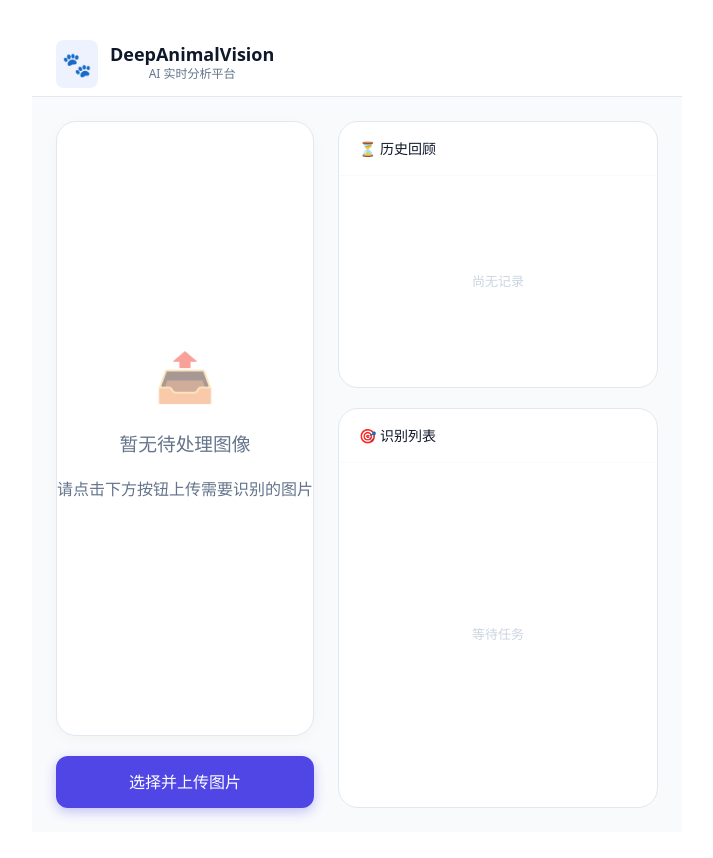
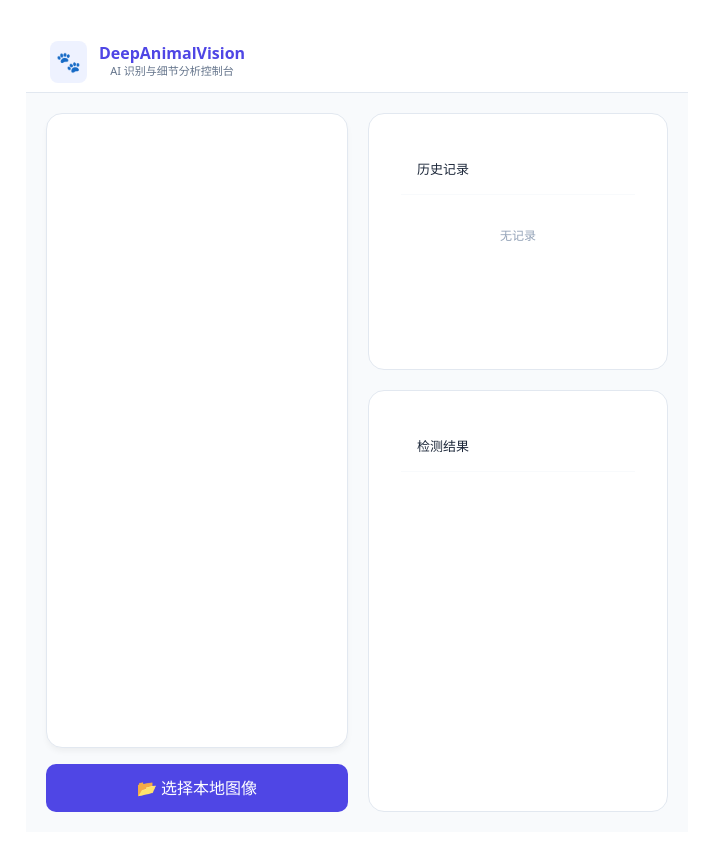
Before and after one commit to Salianbooth/DeepAnimalVision, a Vue app in the folder frontend/: page / in a window 1280 px wide. Shown: the top 858 px of the page, without its empty margins (283-996 px from the left). Built offline with nearby package versions, Linux system fonts and the light colour scheme; the HTML template or start-up script is replaced by a standard one.

Commit message:
[fix] 优化界面:放缩图片,保存检测后图片

```diff
--- a/frontend/src/App.vue
+++ b/frontend/src/App.vue
@@ -1,5 +1,5 @@
 <script setup lang="ts">
-import { ref, onMounted, computed } from 'vue'
+import { ref, onMounted, computed, reactive } from 'vue'
 import axios from 'axios'
 
 /* ===== 核心状态 ===== */
@@ -8,6 +8,17 @@ const detections = ref<any[]>([])
 const loading = ref(false)
 const imageUrl = ref<string | null>(null)
 const activeIndex = ref<number | null>(null)
+const imageObj = ref<HTMLImageElement | null>(null)
+
+// 变换状态：缩放和平移
+const transform = reactive({
+  scale: 1,
+  offsetX: 0,
+  offsetY: 0,
+  isDragging: false,
+  startX: 0,
+  startY: 0
+})
 
 type HistoryItem = {
   imageUrl: string
@@ -20,146 +31,162 @@ const historyList = ref<HistoryItem[]>([])
 const classMap: Record<number, string> = { 0: '人', 5: '公交车', 11: '停车标志' }
 const colorMap: Record<number, string> = { 0: '#F43F5E', 5: '#3B82F6', 11: '#10B981' }
 
-/* ===== 分类统计计算 ===== */
+/* ===== 分类统计 ===== */
 const stats = computed(() => {
   const map: Record<number, number> = {}
   detections.value.forEach(det => {
     map[det.class_id] = (map[det.class_id] || 0) + 1
   })
-  return Object.keys(map).map(id => {
-    const classId = Number(id)
-    return {
-      label: classMap[classId] || `类别 ${classId}`,
-      count: map[classId],
-      color: colorMap[classId] || '#8B5CF6'
-    }
-  })
+  return Object.keys(map).map(id => ({
+    label: classMap[Number(id)] || `类别 ${id}`,
+    count: map[Number(id)],
+    color: colorMap[Number(id)] || '#8B5CF6'
+  }))
 })
 
+/* ===== 缩放与平移逻辑 ===== */
+const handleZoom = (delta: number) => {
+  const newScale = transform.scale + delta
+  if (newScale >= 0.2 && newScale <= 10) {
+    transform.scale = newScale
+    drawCanvas()
+  }
+}
+
+const resetTransform = () => {
+  transform.scale = 1
+  transform.offsetX = 0
+  transform.offsetY = 0
+  drawCanvas()
+}
+
+const startDrag = (e: MouseEvent) => {
+  if (!imageUrl.value) return
+  transform.isDragging = true
+  transform.startX = e.clientX - transform.offsetX
+  transform.startY = e.clientY - transform.offsetY
+}
+
+const onDrag = (e: MouseEvent) => {
+  if (!transform.isDragging) return
+  transform.offsetX = e.clientX - transform.startX
+  transform.offsetY = e.clientY - transform.startY
+  drawCanvas()
+}
+
+const stopDrag = () => {
+  transform.isDragging = false
+}
+
+/* ===== 功能函数 ===== */
+const saveAsImage = () => {
+  if (!canvasRef.value) return
+  const link = document.createElement('a')
+  link.download = `Result_${Date.now()}.jpg`
+  link.href = canvasRef.value.toDataURL('image/jpeg', 0.9)
+  link.click()
+}
+
 const exportResult = () => {
-  if (!detections.value.length) return
   const data = { time: new Date().toLocaleString(), detections: detections.value }
   const blob = new Blob([JSON.stringify(data, null, 2)], { type: 'application/json' })
   const url = URL.createObjectURL(blob)
   const a = document.createElement('a')
   a.href = url
-  a.download = `detect_${Date.now()}.json`
+  a.download = `data_${Date.now()}.json`
   a.click()
-  URL.revokeObjectURL(url)
 }
 
-const deleteHistory = (index: number) => {
-  historyList.value.splice(index, 1)
-  localStorage.setItem('history', JSON.stringify(historyList.value))
-}
-
-const clearHistory = () => {
-  if (!confirm('确定要清空所有历史记录吗？')) return
-  historyList.value = []
-  localStorage.removeItem('history')
-}
-
-/* ===== 核心绘制：解决“图片过窄”问题 ===== */
+/* ===== 核心绘制逻辑 ===== */
 const drawCanvas = () => {
-  if (!canvasRef.value || !imageUrl.value) return
+  if (!canvasRef.value || !imageObj.value) return
   const canvas = canvasRef.value
   const ctx = canvas.getContext('2d')!
-  const img = new Image()
-  img.src = imageUrl.value
+  const img = imageObj.value
+  const wrapper = canvas.parentElement!
 
-  img.onload = () => {
-    const wrapper = canvas.parentElement
-    if (!wrapper) return
-
-    // 获取容器可用空间
-    const padding = 40 // 留出一点边距
-    const maxWidth = wrapper.clientWidth - padding
-    const maxHeight = wrapper.clientHeight - padding
-
-    // 计算缩放比例 (Contain 模式)
-    const scaleW = maxWidth / img.width
-    const scaleH = maxHeight / img.height
-    const scale = Math.min(scaleW, scaleH)
-
-    // 设置 Canvas 尺寸为图片缩放后的实际大小
-    canvas.width = img.width * scale
-    canvas.height = img.height * scale
+  canvas.width = wrapper.clientWidth
+  canvas.height = wrapper.clientHeight
 
   ctx.clearRect(0, 0, canvas.width, canvas.height)
-    ctx.drawImage(img, 0, 0, canvas.width, canvas.height)
+
+  // 计算基础缩放比例 (Contain 模式)
+  const baseScale = Math.min(canvas.width / img.width, canvas.height / img.height) * 0.9
+
+  ctx.save()
+  // 应用变换：移至中心 -> 应用平移偏移 -> 应用缩放
+  ctx.translate(canvas.width / 2 + transform.offsetX, canvas.height / 2 + transform.offsetY)
+  ctx.scale(transform.scale, transform.scale)
+
+  const drawW = img.width * baseScale
+  const drawH = img.height * baseScale
+  const x = -drawW / 2
+  const y = -drawH / 2
+
+  ctx.drawImage(img, x, y, drawW, drawH)
 
   // 绘制识别框
   detections.value.forEach((det, index) => {
-      const [x1, y1, x2, y2] = det.bbox.map((v: number) => v * scale)
+    const [x1, y1, x2, y2] = det.bbox.map((v: number) => v * baseScale)
     const isActive = index === activeIndex.value
     const color = isActive ? '#F59E0B' : (colorMap[det.class_id] || '#8B5CF6')
 
-      ctx.save()
-      ctx.shadowBlur = 6
-      ctx.shadowColor = 'rgba(0,0,0,0.2)'
     ctx.strokeStyle = color
-      ctx.lineWidth = isActive ? 5 : 3
-      ctx.strokeRect(x1, y1, x2 - x1, y2 - y1)
+    ctx.lineWidth = (isActive ? 4 : 2) / transform.scale // 线宽不随缩放变模糊
+    ctx.strokeRect(x + x1, y + y1, x2 - x1, y2 - y1)
 
-      // 标签绘制
+    // 绘制标签
+    ctx.fillStyle = color
     const label = `${classMap[det.class_id] || '物体'} ${(det.confidence * 100).toFixed(0)}%`
-      ctx.font = 'bold 12px sans-serif'
+    const fontSize = Math.max(10 / transform.scale, 8)
+    ctx.font = `bold ${fontSize}px sans-serif`
     const txtWidth = ctx.measureText(label).width
 
-      ctx.fillStyle = color
-      ctx.fillRect(x1, (y1 > 22 ? y1 - 22 : y1), txtWidth + 10, 22)
-
+    const tagH = 18 / transform.scale
+    ctx.fillRect(x + x1, y + y1 - tagH, txtWidth + 4 / transform.scale, tagH)
     ctx.fillStyle = '#fff'
-      ctx.shadowBlur = 0
-      ctx.fillText(label, x1 + 5, (y1 > 22 ? y1 - 7 : y1 + 15))
+    ctx.fillText(label, x + x1 + 2 / transform.scale, y + y1 - 4 / transform.scale)
+  })
   ctx.restore()
-    })
-  }
 }
 
+/* ===== 交互处理 ===== */
 const onFileChange = async (event: Event) => {
   const input = event.target as HTMLInputElement
   if (!input.files?.[0]) return
   const file = input.files[0]
 
-  if (imageUrl.value) URL.revokeObjectURL(imageUrl.value)
   imageUrl.value = URL.createObjectURL(file)
+  const img = new Image()
+  img.src = imageUrl.value
+  img.onload = async () => {
+    imageObj.value = img
+    resetTransform()
 
     const formData = new FormData()
     formData.append('image', file)
     loading.value = true
-  detections.value = []
-
     try {
       const res = await axios.post('http://127.0.0.1:8000/api/detect/', formData)
       detections.value = res.data.detections
-    activeIndex.value = null
       drawCanvas()
-
-    const record = {
-      imageUrl: imageUrl.value,
-      detections: res.data.detections,
-      time: new Date().toLocaleTimeString()
-    }
-    historyList.value.unshift(record)
-    localStorage.setItem('history', JSON.stringify(historyList.value))
-  } catch (e) {
-    alert('识别失败，请检查后端')
-  } finally {
-    loading.value = false
+      historyList.value.unshift({ imageUrl: imageUrl.value!, detections: res.data.detections, time: new Date().toLocaleTimeString() })
+    } catch (e) { alert('后端连接失败') }
+    finally { loading.value = false }
   }
 }
 
 const loadHistory = (item: HistoryItem) => {
-  imageUrl.value = item.imageUrl
+  const img = new Image()
+  img.src = item.imageUrl
+  img.onload = () => {
+    imageObj.value = img
     detections.value = item.detections
-  activeIndex.value = null
-  setTimeout(drawCanvas, 50)
+    resetTransform()
+  }
 }
 
 onMounted(() => {
-  const saved = localStorage.getItem('history')
-  if (saved) historyList.value = JSON.parse(saved)
   window.addEventListener('resize', drawCanvas)
 })
 </script>
@@ -171,87 +198,85 @@ onMounted(() => {
         <div class="logo-box">🐾</div>
         <div class="title-group">
           <h1>DeepAnimalVision</h1>
-          <p>AI 实时分析平台</p>
+          <p>AI 识别与细节分析控制台</p>
         </div>
       </div>
-      <button v-if="historyList.length" @click="clearHistory" class="btn-ghost-red">清空所有历史</button>
     </header>
 
     <main class="app-content">
       <section class="viewport-section">
-        <div class="canvas-container" :class="{ 'is-loading': loading }">
-          <div v-if="loading" class="loading-overlay">
-            <div class="scanner-line"></div>
-            <div class="loading-card">
-              <div class="spinner"></div>
-              <p>正在进行 AI 神经元扫描...</p>
-            </div>
+        <div class="canvas-container"
+             @mousedown="startDrag"
+             @mousemove="onDrag"
+             @mouseup="stopDrag"
+             @mouseleave="stopDrag"
+             :class="{ 'dragging': transform.isDragging }">
+
+          <div class="floating-toolbar" v-if="imageUrl && !loading">
+            <button @click="handleZoom(0.2)">🔍+</button>
+            <button @click="handleZoom(-0.2)">🔍-</button>
+            <button @click="resetTransform">🔄</button>
+            <div class="v-line"></div>
+            <button @click="saveAsImage" class="btn-save">💾 保存结果图</button>
           </div>
 
-          <canvas v-show="imageUrl && !loading" ref="canvasRef"></canvas>
+          <div v-if="loading" class="loading-overlay">
+            <div class="loading-spinner"></div>
+            <p>正在分析高精图像...</p>
+          </div>
+
+          <canvas ref="canvasRef"></canvas>
 
           <div v-if="!imageUrl && !loading" class="canvas-placeholder">
-            <div class="guide-box">
-              <div class="guide-icon">📤</div>
-              <h3>暂无待处理图像</h3>
-              <p>请点击下方按钮上传需要识别的图片</p>
+            <div class="placeholder-content">
+              <span class="icon">🖼️</span>
+              <h3>准备就绪</h3>
+              <p>请上传图像以激活 AI 检测</p>
             </div>
           </div>
         </div>
 
         <div class="action-bar">
-          <label class="btn-main" :class="{ 'disabled': loading }">
-            <span>{{ loading ? '识别处理中...' : '选择并上传图片' }}</span>
+          <label class="btn-primary" :class="{ 'is-loading': loading }">
+            <span>{{ loading ? '识别中...' : '📂 选择本地图像' }}</span>
             <input type="file" accept="image/*" @change="onFileChange" :disabled="loading" />
           </label>
-          <button v-if="detections.length" @click="exportResult" class="btn-outline">
-            📥 下载分析报告
-          </button>
+          <button v-if="detections.length" @click="exportResult" class="btn-secondary">📥 导出 JSON</button>
         </div>
       </section>
 
-      <aside class="data-section">
-        <div class="panel">
-          <div class="panel-header"><h3>⏳ 历史回顾</h3></div>
-          <div class="panel-body">
-            <div v-if="historyList.length" class="history-grid">
-              <div v-for="(item, index) in historyList" :key="index" class="history-card" @click="loadHistory(item)">
-                <div class="h-info">
-                  <span class="h-time">{{ item.time }}</span>
-                  <span class="h-tag">{{ item.detections.length }} 个目标</span>
-                </div>
-                <button @click.stop="deleteHistory(index)" class="h-del">✕</button>
+      <aside class="sidebar-section">
+        <div class="card history-card">
+          <div class="card-header">历史记录</div>
+          <div class="card-body">
+            <div v-for="(item, idx) in historyList" :key="idx" class="item" @click="loadHistory(item)">
+              <div class="item-info">
+                <span class="time">{{ item.time }}</span>
+                <span class="count">{{ item.detections.length }} 个目标</span>
               </div>
             </div>
-            <div v-else class="empty-state">尚无记录</div>
+            <div v-if="!historyList.length" class="empty">无记录</div>
           </div>
         </div>
 
-        <div class="panel">
-          <div class="panel-header">
-            <h3>🎯 识别列表</h3>
+        <div class="card result-card">
+          <div class="card-header">
+            检测结果
             <span class="badge" v-if="detections.length">{{ detections.length }}</span>
           </div>
-          <div class="panel-body">
-            <template v-if="detections.length">
-              <div class="stats-row">
-                <div v-for="s in stats" :key="s.label" class="stat-tag" :style="{ background: s.color + '15', color: s.color }">
+          <div class="card-body">
+            <div class="stats">
+              <div v-for="s in stats" :key="s.label" class="stat-pill" :style="{ background: s.color + '20', color: s.color }">
                 {{ s.label }} ({{ s.count }})
               </div>
             </div>
             <div class="det-list">
-                <div
-                  v-for="(det, index) in detections" :key="index"
-                  class="det-row" :class="{ 'active': activeIndex === index }"
-                  @click="activeIndex = index; drawCanvas()"
-                >
-                  <div class="det-indicator" :style="{ background: colorMap[det.class_id] || '#8b5cf6' }"></div>
-                  <span class="det-name">{{ classMap[det.class_id] || '未知' }}</span>
-                  <span class="det-score">{{ (det.confidence * 100).toFixed(0) }}%</span>
+              <div v-for="(det, i) in detections" :key="i" class="det-item" :class="{ active: activeIndex === i }" @click="activeIndex = i; drawCanvas()">
+                <i :style="{ background: colorMap[det.class_id] || '#8b5cf6' }"></i>
+                <span class="name">{{ classMap[det.class_id] || '未知' }}</span>
+                <span class="conf">{{ (det.confidence * 100).toFixed(0) }}%</span>
               </div>
             </div>
-            </template>
-            <div v-else class="empty-state">等待任务</div>
           </div>
         </div>
       </aside>
@@ -261,209 +286,108 @@ onMounted(() => {
 
 <style scoped>
 .app-shell {
-  --primary: #4F46E5;
-  --bg-app: #F8FAFC;
-  --bg-panel: #FFFFFF;
-  --bg-canvas: #FFFFFF; /* 改为纯白，更亮 */
-  --border: #E2E8F0;
-  --text-main: #0F172A;
-  --text-sub: #64748B;
+  --primary: #4f46e5;
+  --bg: #f8fafc;
+  --text: #1e293b;
+  --border: #e2e8f0;
   height: 100vh;
+  background: var(--bg);
+  color: var(--text);
   display: flex;
   flex-direction: column;
-  background-color: var(--bg-app);
-  color: var(--text-main);
   font-family: system-ui, -apple-system, sans-serif;
-  overflow: hidden;
 }
 
-/* Header */
 .app-header {
-  height: 64px;
+  background: white;
   padding: 0 24px;
-  background: var(--bg-panel);
+  height: 60px;
+  display: flex;
+  align-items: center;
   border-bottom: 1px solid var(--border);
-  display: flex;
-  justify-content: space-between;
-  align-items: center;
-  flex-shrink: 0;
 }
+
 .brand { display: flex; align-items: center; gap: 12px; }
-.logo-box { font-size: 24px; background: #EEF2FF; padding: 6px; border-radius: 8px; }
-.title-group h1 { margin: 0; font-size: 18px; font-weight: 800; color: var(--text-main); }
-.title-group p { margin: 0; font-size: 12px; color: var(--text-sub); }
+.logo-box { background: #eef2ff; padding: 6px; border-radius: 8px; font-size: 20px; }
+.title-group h1 { font-size: 16px; margin: 0; font-weight: 800; color: var(--primary); }
+.title-group p { font-size: 11px; margin: 0; color: #64748b; }
 
-/* Layout */
 .app-content {
   flex: 1;
   display: grid;
-  grid-template-columns: 1fr 320px;
-  gap: 24px;
-  padding: 24px;
+  grid-template-columns: 1fr 300px;
+  gap: 20px;
+  padding: 20px;
   min-height: 0;
 }
 
-/* Viewport Section */
-.viewport-section {
-  display: flex;
-  flex-direction: column;
-  gap: 20px;
-  min-height: 0;
-}
+.viewport-section { display: flex; flex-direction: column; gap: 16px; min-height: 0; }
 
 .canvas-container {
-  flex: 1; /* 占据剩余所有空间 */
-  background: var(--bg-canvas);
-  border-radius: 20px;
+  flex: 1;
+  background: white;
+  border-radius: 16px;
+  border: 1px solid var(--border);
   position: relative;
+  overflow: hidden;
+  box-shadow: 0 4px 6px -1px rgba(0,0,0,0.05);
+  cursor: grab;
+}
+.canvas-container.dragging { cursor: grabbing; }
+
+.floating-toolbar {
+  position: absolute;
+  top: 12px;
+  right: 12px;
+  background: rgba(255,255,255,0.9);
+  backdrop-filter: blur(8px);
+  border: 1px solid var(--border);
+  padding: 6px;
+  border-radius: 10px;
   display: flex;
   align-items: center;
-  justify-content: center;
-  border: 1px solid var(--border);
-  box-shadow: 0 4px 20px -5px rgba(0,0,0,0.05);
-  overflow: hidden;
-  /* 确保即使没图片也有体量感 */
-  min-height: 400px;
+  gap: 4px;
+  z-index: 10;
 }
+.floating-toolbar button {
+  border: none; background: none; padding: 6px 10px; border-radius: 6px; cursor: pointer; font-size: 13px; font-weight: 600;
+}
+.floating-toolbar button:hover { background: #f1f5f9; }
+.v-line { width: 1px; height: 16px; background: var(--border); margin: 0 4px; }
+.btn-save { color: var(--primary); }
 
-/* 扫描动画遮罩 */
+canvas { width: 100%; height: 100%; display: block; }
+
 .loading-overlay {
-  position: absolute;
-  inset: 0;
-  background: rgba(255, 255, 255, 0.8);
-  backdrop-filter: blur(4px);
-  z-index: 10;
-  display: flex;
-  align-items: center;
-  justify-content: center;
+  position: absolute; inset: 0; background: rgba(255,255,255,0.8); z-index: 20; display: flex; flex-direction: column; align-items: center; justify-content: center;
 }
-
-.scanner-line {
-  position: absolute;
-  top: 0;
-  left: 0;
-  width: 100%;
-  height: 2px;
-  background: linear-gradient(to right, transparent, var(--primary), transparent);
-  animation: scan 2s linear infinite;
-}
-
-@keyframes scan {
-  0% { top: 0%; }
-  100% { top: 100%; }
-}
-
-.loading-card { text-align: center; }
-.spinner {
-  width: 40px;
-  height: 40px;
-  border: 3px solid #E2E8F0;
-  border-top-color: var(--primary);
-  border-radius: 50%;
-  animation: spin 0.8s linear infinite;
-  margin: 0 auto 16px;
-}
-
+.loading-spinner { width: 30px; height: 30px; border: 3px solid #e2e8f0; border-top-color: var(--primary); border-radius: 50%; animation: spin 0.8s linear infinite; margin-bottom: 12px; }
 @keyframes spin { to { transform: rotate(360deg); } }
 
-canvas {
-  /* 关键：Canvas 大小由 JS 动态计算，此处确保不溢出 */
-  max-width: 100%;
-  max-height: 100%;
-  display: block;
-}
+.action-bar { display: flex; gap: 12px; }
+.btn-primary { flex: 1; background: var(--primary); color: white; padding: 12px; border-radius: 10px; text-align: center; font-weight: 700; cursor: pointer; }
+.btn-primary.is-loading { opacity: 0.7; }
+.btn-primary input { display: none; }
+.btn-secondary { background: white; border: 1px solid var(--border); padding: 0 20px; border-radius: 10px; font-weight: 600; cursor: pointer; }
 
-.canvas-placeholder {
-  text-align: center;
-  color: var(--text-sub);
-}
-.guide-icon { font-size: 48px; margin-bottom: 12px; opacity: 0.5; }
+.sidebar-section { display: flex; flex-direction: column; gap: 20px; min-height: 0; }
+.card { background: white; border-radius: 16px; border: 1px solid var(--border); display: flex; flex-direction: column; min-height: 0; }
+.history-card { flex: 0.35; }
+.result-card { flex: 0.65; }
+.card-header { padding: 14px 16px; font-size: 13px; font-weight: 800; border-bottom: 1px solid #f8fafc; display: flex; justify-content: space-between; }
+.card-body { flex: 1; overflow-y: auto; padding: 12px; }
 
-/* Action Bar */
-.action-bar { display: flex; gap: 16px; flex-shrink: 0; }
-.btn-main {
-  flex: 1;
-  background: var(--primary);
-  color: white;
-  padding: 14px;
-  border-radius: 12px;
-  text-align: center;
-  cursor: pointer;
-  font-weight: 700;
-  transition: all 0.2s;
-  box-shadow: 0 4px 12px rgba(79, 70, 229, 0.3);
-}
-.btn-main:hover:not(.disabled) { transform: translateY(-2px); box-shadow: 0 6px 15px rgba(79, 70, 229, 0.4); }
-.btn-main.disabled { opacity: 0.6; cursor: not-allowed; }
-.btn-main input { display: none; }
+.item { padding: 10px; background: #f8fafc; border-radius: 8px; margin-bottom: 8px; cursor: pointer; font-size: 12px; }
+.stats { display: flex; flex-wrap: wrap; gap: 6px; margin-bottom: 12px; }
+.stat-pill { padding: 4px 10px; border-radius: 20px; font-size: 11px; font-weight: 700; }
+.det-item { display: flex; align-items: center; padding: 10px; background: #f8fafc; border-radius: 8px; margin-bottom: 6px; cursor: pointer; border: 1px solid transparent; }
+.det-item.active { border-color: var(--primary); background: #eef2ff; }
+.det-item i { width: 4px; height: 14px; border-radius: 2px; margin-right: 10px; }
+.name { flex: 1; font-weight: 700; font-size: 13px; }
+.conf { font-size: 12px; color: #64748b; }
+.badge { background: var(--primary); color: white; padding: 1px 8px; border-radius: 10px; font-size: 10px; }
+.empty { text-align: center; color: #94a3b8; padding: 20px; font-size: 12px; }
 
-.btn-outline {
-  padding: 0 24px;
-  border: 1px solid var(--border);
-  background: white;
-  border-radius: 12px;
-  font-weight: 600;
-  cursor: pointer;
-}
-
-/* Sidebar & Panels */
-.data-section { display: flex; flex-direction: column; gap: 20px; min-height: 0; }
-.panel {
-  background: white;
-  border-radius: 20px;
-  border: 1px solid var(--border);
-  display: flex;
-  flex-direction: column;
-  min-height: 0;
-  overflow: hidden;
-}
-.panel:first-child { flex: 0.4; }
-.panel:last-child { flex: 0.6; }
-
-.panel-header { padding: 16px 20px; border-bottom: 1px solid var(--bg-app); flex-shrink: 0; display: flex; justify-content: space-between; align-items: center; }
-.panel-header h3 { margin: 0; font-size: 14px; font-weight: 800; }
-
-.panel-body { flex: 1; overflow-y: auto; padding: 12px; }
-
-/* History & Detection List */
-.history-card {
-  padding: 12px;
-  background: var(--bg-app);
-  border-radius: 10px;
-  margin-bottom: 8px;
-  cursor: pointer;
-  display: flex;
-  justify-content: space-between;
-  align-items: center;
-}
-.h-time { display: block; font-size: 12px; font-weight: 700; }
-.h-tag { font-size: 11px; color: var(--text-sub); }
-.h-del { background: none; border: none; color: #CBD5E1; cursor: pointer; }
-.h-del:hover { color: #EF4444; }
-
-.stats-row { display: flex; flex-wrap: wrap; gap: 6px; margin-bottom: 12px; }
-.stat-tag { padding: 4px 10px; border-radius: 20px; font-size: 11px; font-weight: 700; }
-
-.det-row {
-  display: flex;
-  align-items: center;
-  padding: 12px;
-  border-radius: 10px;
-  margin-bottom: 6px;
-  cursor: pointer;
-  border: 1px solid transparent;
-  background: var(--bg-app);
-}
-.det-row.active { border-color: var(--primary); background: #EEF2FF; }
-.det-indicator { width: 4px; height: 16px; border-radius: 2px; margin-right: 12px; }
-.det-name { flex: 1; font-weight: 700; font-size: 13px; }
-.det-score { font-size: 12px; color: var(--text-sub); font-weight: 600; }
-
-.badge { background: var(--primary); color: white; padding: 2px 10px; border-radius: 20px; font-size: 11px; font-weight: 800; }
-.empty-state { height: 100%; display: flex; align-items: center; justify-content: center; color: #CBD5E1; font-size: 13px; }
-.btn-ghost-red { background: none; border: none; color: #EF4444; font-size: 12px; font-weight: 600; cursor: pointer; }
-
-/* 滚动条 */
-.panel-body::-webkit-scrollbar { width: 5px; }
-.panel-body::-webkit-scrollbar-thumb { background: #E2E8F0; border-radius: 10px; }
+.canvas-placeholder { height: 100%; display: flex; align-items: center; justify-content: center; text-align: center; color: #94a3b8; }
+.icon { font-size: 40px; margin-bottom: 10px; display: block; opacity: 0.5; }
 </style>
```
Lines whose indentation alone changed are shown as unchanged.
